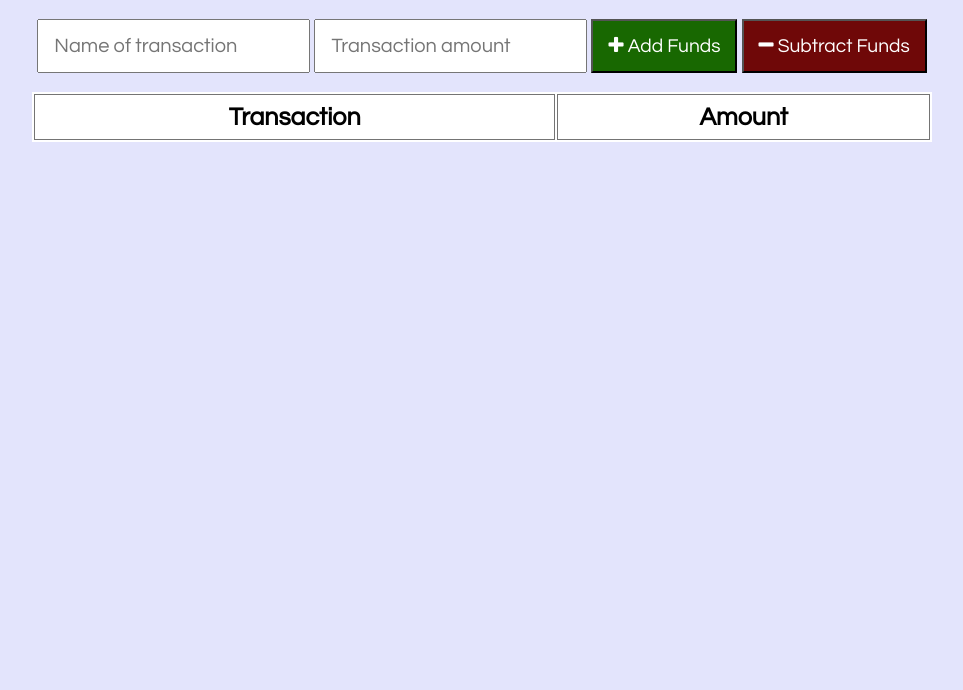
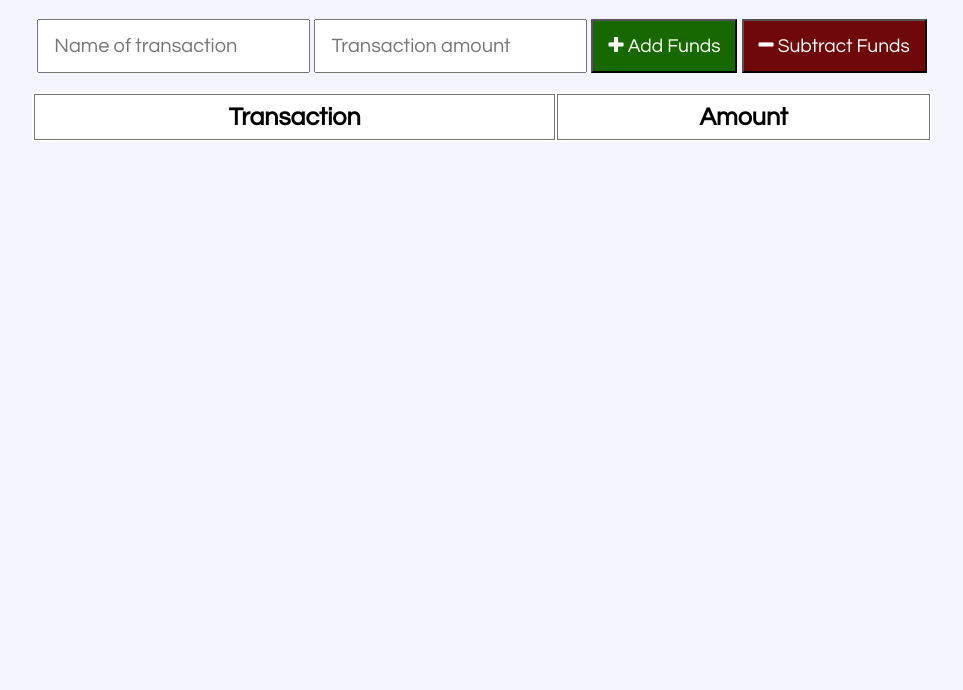
Before and after one commit to shaydaniel7/progressive-budget, a website: page public/index.html in a window 1280 px wide. Shown: the part 110-800 px from the top of the page, without its empty margins (158-1121 px from the left). Drawn offline with nearby package versions, Linux system fonts and the light colour scheme; no server answers.

Commit message:
finishing touches

```diff
--- a/public/styles.css
+++ b/public/styles.css
@@ -1,7 +1,7 @@
 body {
   font-size: 120%;
   font-family: 'Questrial', sans-serif;
-  background-color: #e3e4fc;
+  background-color: #f4f4ff;
   margin-bottom: 60px;
 }
 
```
